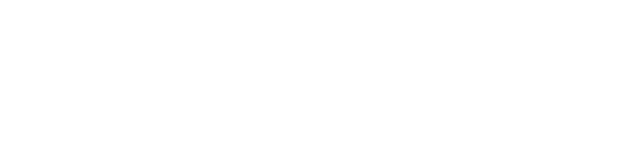
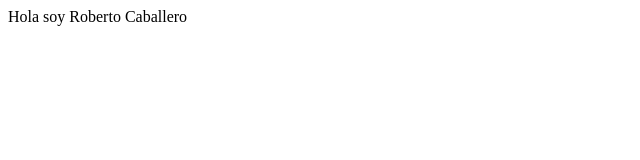
Before and after one commit to ROBERTOCABALLEROCUBERO/Ejercicio_3, a plain HTML site: page index.html in a window 1280 px wide. Shown: the whole page, without its empty margins (0-640 px from the left). Drawn offline with Linux system fonts and the light colour scheme.

Commit message:
He añadido contenido al header

```diff
--- a/index.html
+++ b/index.html
@@ -7,7 +7,7 @@
     <title>Document</title>
 </head>
 <body>
-    <header></header>
+    <header>Hola soy Roberto Caballero</header>
     <main>
     </main>
     <footer></footer>
```
